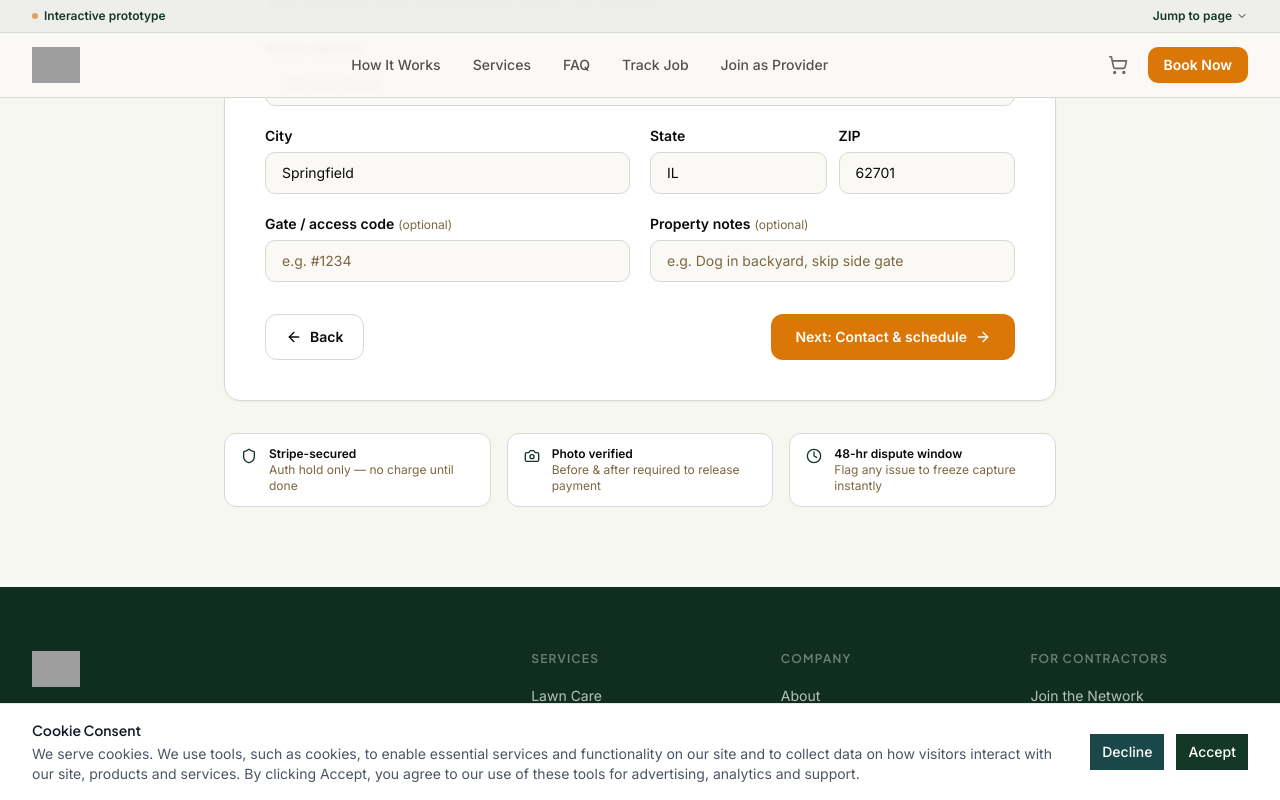
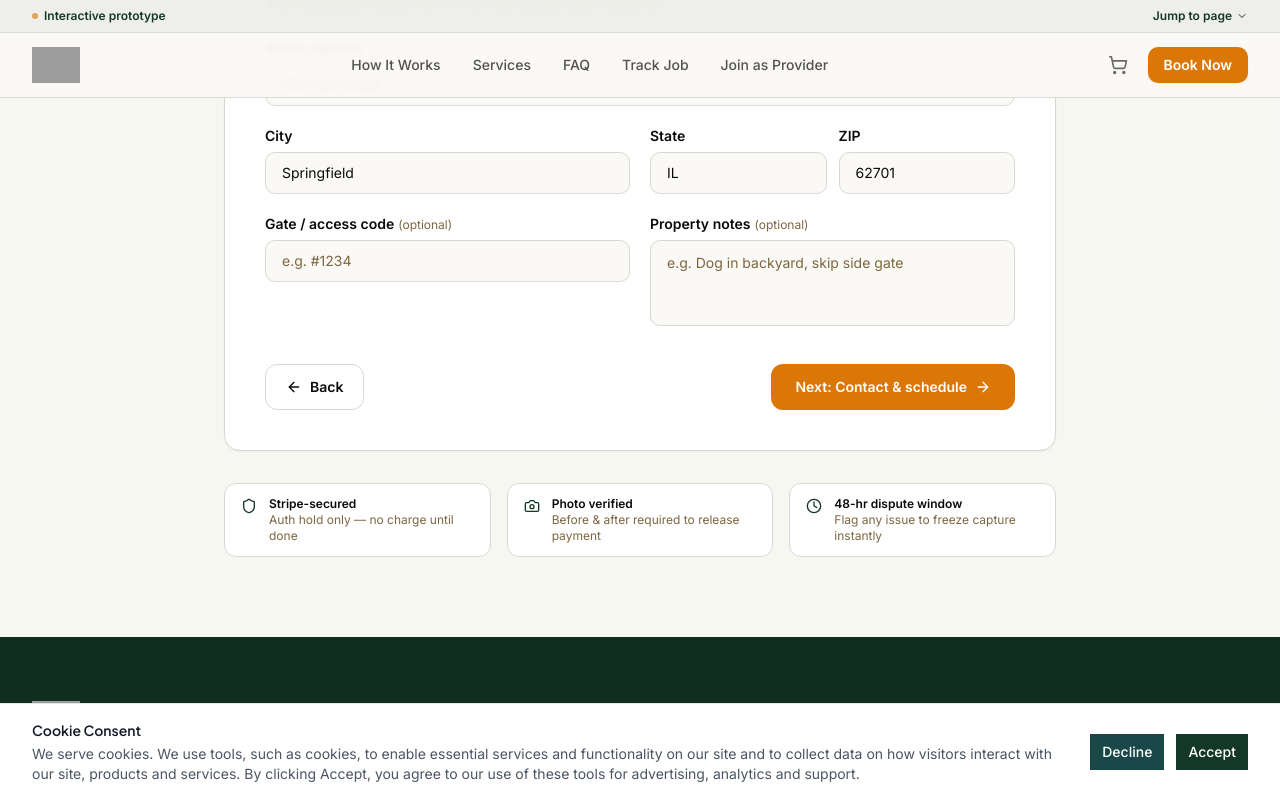
Before and after one commit to luikityucoiln-ux/blokpakt, a React (Vite) app: page /book in a window 1280 px wide. Both pictures are taken after a click on the button "Next: Property details". Shown: the part 613-1413 px from the top of the page. Built offline with nearby package versions, Linux system fonts and the light colour scheme; grey boxes are pictures that could not be loaded.

Commit message:
moonnight update

```diff
--- a/src/pages/book.tsx
+++ b/src/pages/book.tsx
@@ -349,12 +349,13 @@ export default function BookPage() {
                         Property notes
                         <span className="ml-1 text-xs font-normal text-muted-foreground">(optional)</span>
                       </label>
-                      <input
-                        type="text"
+                      <textarea
+                        rows={3}
+                        maxLength={150}
                         value={form.propertyNotes}
                         onChange={(e) => update('propertyNotes', e.target.value)}
                         placeholder="e.g. Dog in backyard, skip side gate"
-                        className="w-full rounded-lg border border-border bg-background px-4 py-2.5 text-sm text-foreground placeholder:text-muted-foreground focus:outline-none focus:ring-2 focus:ring-primary/30"
+                        className="w-full resize-none rounded-lg border border-border bg-background px-4 py-3 text-sm text-foreground placeholder:text-muted-foreground focus:outline-none focus:ring-2 focus:ring-primary/30"
                       />
                     </div>
                   </div>
```
